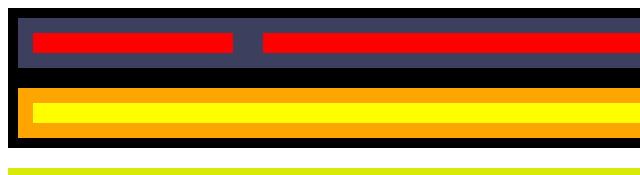
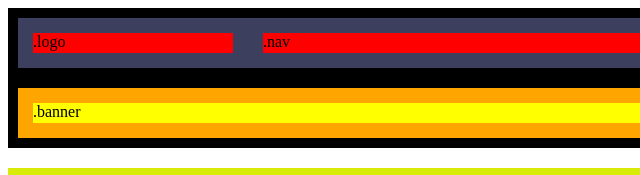
Before and after one commit to benitoalex/S1.1, a plain HTML site: page index.html in a window 1280 px wide. Shown: the top 175 px of the page, 0-640 px from the left. Drawn offline with Linux system fonts and the light colour scheme.

Commit message:
Nivell 3 Exercici 5

```diff
--- a/index.html
+++ b/index.html
@@ -9,12 +9,12 @@
 <body>
     <div class="flex-container">
         <div class="flex-item">
-            <div class="flex-item1"></div>
-            <div class="flex-item2"></div>
+            <div class="flex-item1">.logo</div>
+            <div class="flex-item2">.nav</div>
             <div class="flex-item1"></div>
         </div>
         <div class="flex-itemA">
-            <div class="flex-item3"></div>
+            <div class="flex-item3">.banner</div>
         </div>
     </div>
     <div class="flex-container2">
--- a/style.css
+++ b/style.css
@@ -27,8 +27,16 @@
     height: 50px;
 }
 .flex-item1 {
+    transition: transform 0.3s ease;
     background-color: red;
     width: 200px;
+    margin: 15px;
+}
+.flex-item1:hover {
+    background-color: rgb(232, 95, 117);
+    transform: scale(1.2);
+    width: 200px;
+    height: 20px;
     margin: 15px;
 }
 .flex-item2 {
```
